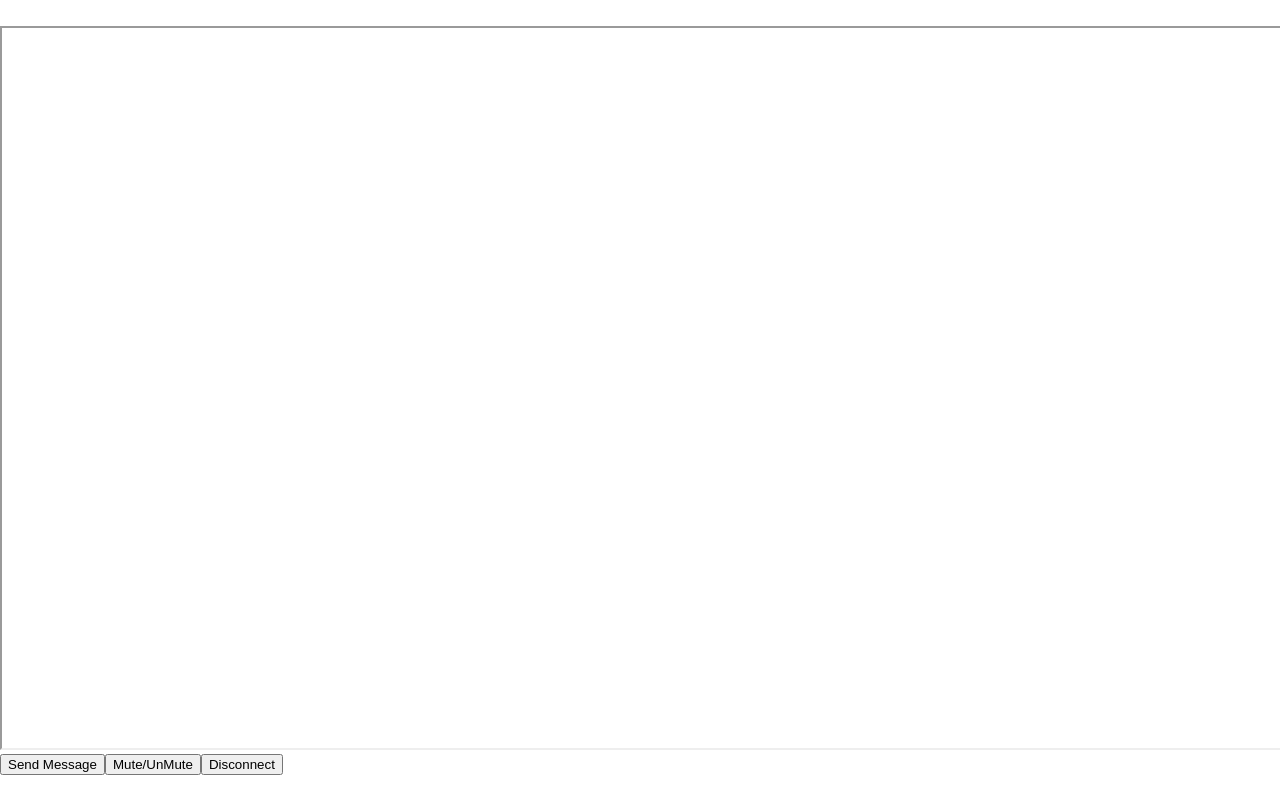
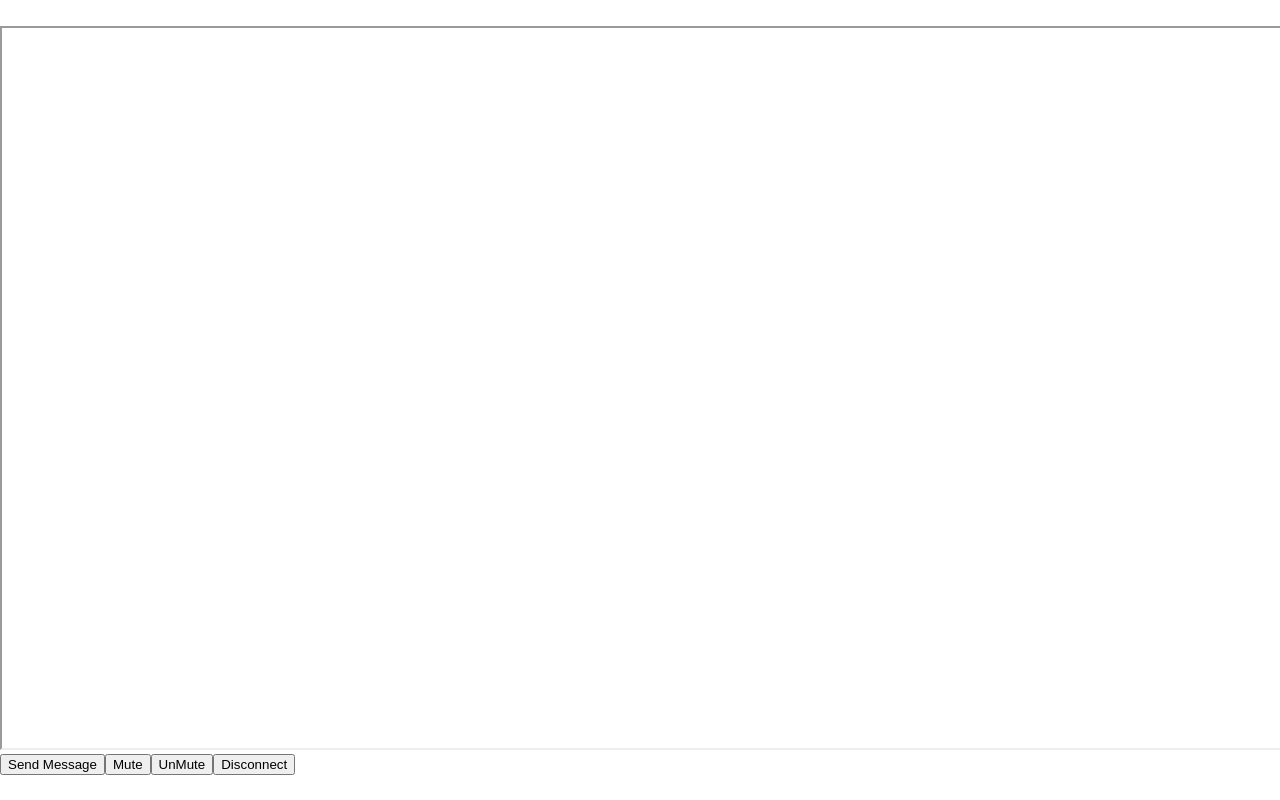
Before and after one commit to infinity-void-metaverse/Iframe-Embed-Test, a React (Create React App) app: page / in a window 1280 px wide. Both pictures are taken after typing "Sample" into the empty fields and a click on the button "Submit". Built offline with nearby package versions, Linux system fonts and the light colour scheme.

Commit message:
Update App.js

```diff
--- a/src/App.js
+++ b/src/App.js
@@ -16,9 +16,16 @@ function App() {
   };
 
 
-  const toggleAudio = () => {
-    const message = { message: 'toggleAudio' };
+  const handleMute = () => {
+    const message = { message: 'muteAudio' };
 
+    if (iframeRef.current) {
+      iframeRef.current.contentWindow.postMessage(message, '*');
+    }
+  };
+
+  const handleUnMute = () => {
+    const message = { message: 'unMuteAudio' };
     if (iframeRef.current) {
       iframeRef.current.contentWindow.postMessage(message, '*');
     }
@@ -33,6 +40,7 @@ function App() {
 
   useEffect(() => {
     const handleMessage = (event) => {
+      console.log(event);
     if (event.data == "loadingComplete"){
       alert("LOADING COMPLETE")
     }
@@ -66,7 +74,8 @@ function App() {
           />
           <button onClick={handleSendCommand}>Send Message</button>
 
-          <button onClick={toggleAudio}>Mute/UnMute</button>
+          <button onClick={handleMute}>Mute</button>
+          <button onClick={handleUnMute}>UnMute</button>
 
           <button onClick={handleTerminateSession}>Disconnect</button>
 
```
